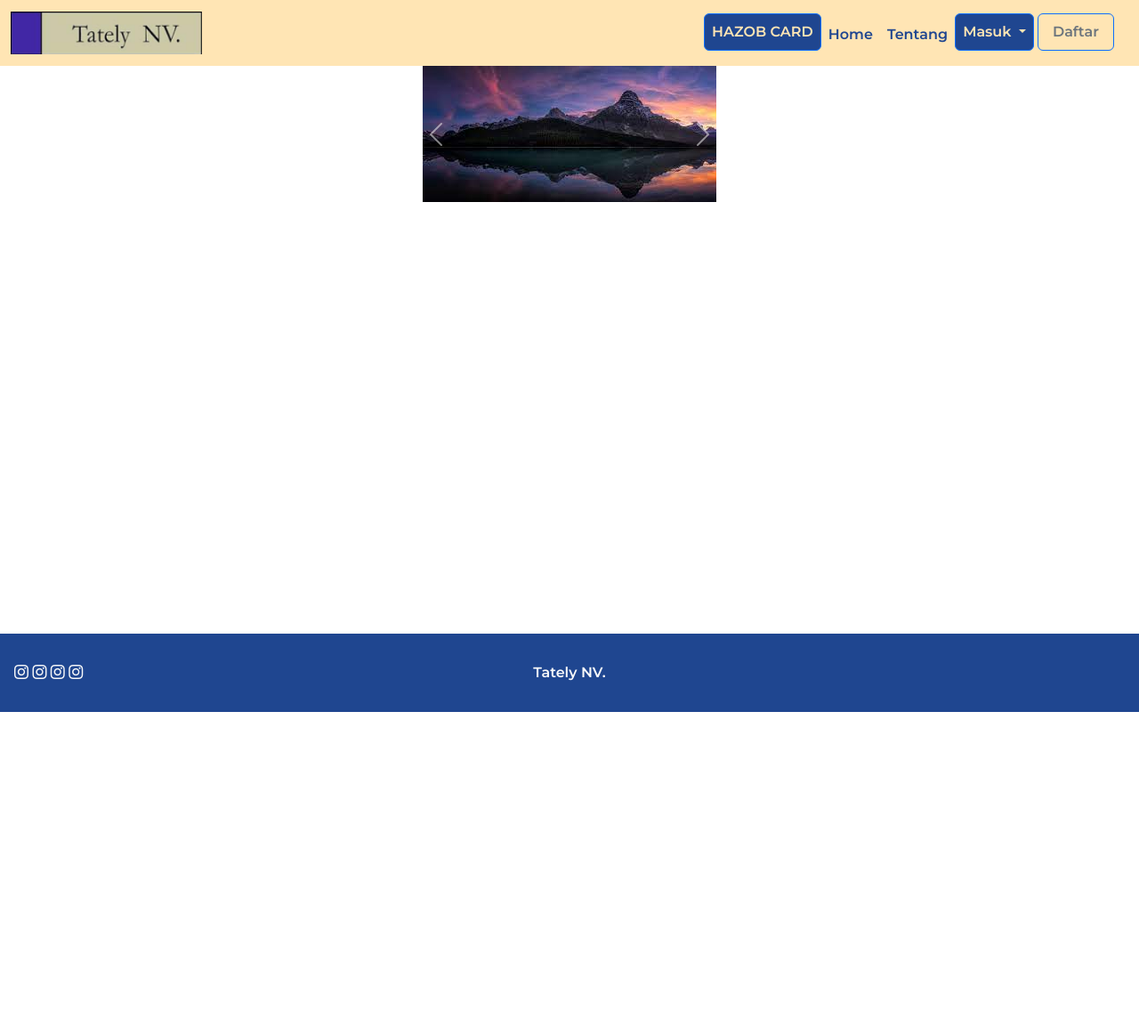
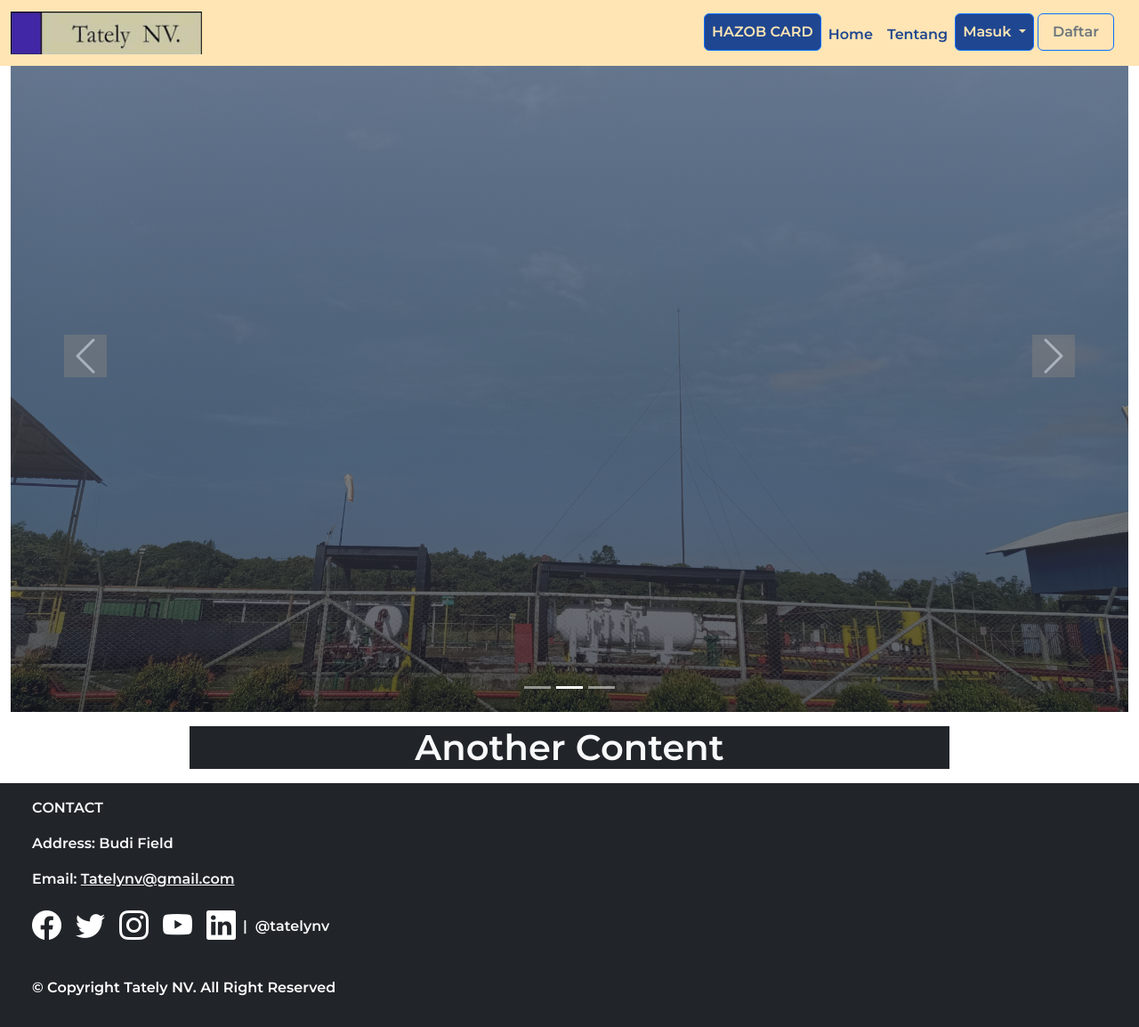
Before and after one commit to rizkynfal/KPTatelyNV, a CodeIgniter app: page /KPTatelyNV/index.php/dashboard/dashboardOperator in a window 1280 px wide. Shown: the whole page at 89% size. Before the commit the page ends 800 px from the top, so only its background shows below. Run offline with CodeIgniter, Linux system fonts and the light colour scheme; some libraries are stand-ins or nearby versions.

Commit message:
nambah dkit

```diff
--- a/application/controllers/Dashboard.php
+++ b/application/controllers/Dashboard.php
@@ -14,7 +14,7 @@
         $data['judul'] = "Superintendent Dashboard";
         $this->load->view('templates/head');
         $this->load->view('dashboard/sidebar-dashboard', $data);
-        $this->load->view('dashboard/superintendent/index');
+        $this->load->view('dashboard/index');
     }
     public function dashboardSupervisor()
     {
--- a/application/controllers/Production.php
+++ b/application/controllers/Production.php
@@ -7,6 +7,7 @@
         $data['judul'] = "Superintendent Dashboard";
         $this->load->view('templates/head');
         $this->load->view('dashboard/sidebar-dashboard',$data);
+        $this->load->view('dashboard/index');
         $this->load->view('data_production/production_data');
     }
     public function monthlyOilProduced()
--- /dev/null
+++ b/application/views/dashboard/index.php
@@ -0,0 +1,4 @@
+<section id="mainDash" class="justify-content-start">
+<div class="d-flex flex-nowrap ms-auto position-relative" style="background-color: #FFF !important; ">
+    <div class="p-5 col-auto shadow mb-5 container " style="border-radius: 30px;">
+        <div class="mt-5">
--- a/application/views/dashboard/superintendent/index.php
+++ /dev/null
@@ -1,3 +0,0 @@
-<div class="container-fluid p-3 min-vh-100">
-ttttttttttttttttt
-</div>
--- a/application/views/data_production/monthly_report/monthly_gas.php
+++ b/application/views/data_production/monthly_report/monthly_gas.php
@@ -10,7 +10,7 @@
                         </div>
                         <div class="panel-body m-4">
 
-                            <div class="table-responsive">
+                            <div class="table-responsive ">
                                 <table id="example" class="table table-bordered table-hover text-center border-dark">
 
                                     <tr>
--- a/application/views/data_production/monthly_report/monthly_oil.php
+++ b/application/views/data_production/monthly_report/monthly_oil.php
@@ -36,7 +36,6 @@
                                 <td>tes</td>
                                 <td>tes</td>
                                 <td>tes</td>
-
                             </tr>
                             </tbody>
                         </table>
--- a/application/views/home_page/index.php
+++ b/application/views/home_page/index.php
@@ -1,28 +1,39 @@
 <main>
-    <div class="container-fluid d-flex justify-content-center">
-        <div class="row " >
-        <div id="carouselExampleControls" class="carousel slide" data-bs-ride="carousel">
-            <div class="carousel-inner">
-                <div class="carousel-item active">
-                    <img src="assets/img/foto1.jpg" class="img-fluid w-96" alt="...">
+    <section id="slider">
+        <div class="container-fluid position-relative ">
+            <div id="carouselExampleInterval" class="carousel slide carousel-fade" data-bs-ride="carousel">
+                <div class="carousel-indicators">
+                    <button type="button" data-bs-target="#carouselExampleIndicators" data-bs-slide-to="0" class="active" aria-current="true" aria-label="Slide 1"></button>
+                    <button type="button" data-bs-target="#carouselExampleIndicators" data-bs-slide-to="1" aria-label="Slide 2"></button>
+                    <button type="button" data-bs-target="#carouselExampleIndicators" data-bs-slide-to="2" aria-label="Slide 3"></button>
                 </div>
-                <div class="carousel-item">
-                    <img src="assets/img/foto2.jpg" class="img-fluid w-80" alt="...">
-                </div>
-                <div class="carousel-item">
-                    <img src="assets/img/foto3.jpg" class="img-fluid w-80" alt="...">
+                <div class="carousel-inner d-flex flex-row">
+                    <div class="carousel-item active" data-bs-interval="1000">
+                        <div class="container-fluid" style="background-image:linear-gradient(rgba(142, 143, 147, 0.7),rgba(22, 25, 37, 0.7)), url('assets/img/budi-field-1.jpg'); height: 100vh; background-position: center; background-size: cover;"></div>
+                    </div>
+                    <div class="carousel-item" data-bs-interval="2000">
+                        <div class="container-fluid" style="background-image:linear-gradient(rgba(142, 143, 147, 0.7),rgba(22, 25, 37, 0.7)), url('assets/img/budi-field-2.jpg'); height: 100vh; background-position: center; background-size: cover;"></div>
+                    </div>
+                    <div class="carousel-item" data-bs-interval="2000">
+                        <div class="container-fluid" style="background-image:linear-gradient(rgba(142, 143, 147, 0.7),rgba(22, 25, 37, 0.7)), url('assets/img/budi-field-3.jpg'); height: 100vh; background-position: center; background-size: cover;"></div>
+                    </div>
                 </div>
             </div>
-            <button class="carousel-control-prev" type="button" data-bs-target="#carouselExampleControls" data-bs-slide="prev">
-                <span class="carousel-control-prev-icon" aria-hidden="true"></span>
-                <span class="visually-hidden">Previous</span>
-            </button>
-            <button class="carousel-control-next" type="button" data-bs-target="#carouselExampleControls" data-bs-slide="next">
-                <span class="carousel-control-next-icon" aria-hidden="true"></span>
-                <span class="visually-hidden">Next</span>
-            </button>
         </div>
-    </div>
-    </div>
+        <button class="carousel-control-prev position-absolute text-center" type="button" data-bs-target="#carouselExampleInterval" data-bs-slide="prev">
+            <span class="carousel-control-prev-icon p-4" style="background-color:grey;" aria-hidden="true"></span>
+            <span class="visually-hidden">Previous</span>
+        </button>
+        <button class="carousel-control-next position-absolute" type="button" data-bs-target="#carouselExampleInterval" data-bs-slide="next">
+            <span class="carousel-control-next-icon p-4" style="background-color: grey" aria-hidden="true"></span>
+            <span class="visually-hidden">Next</span>
+        </button>
+    </section>
+
+    <section>
+        <div class="container fluid bg-dark mt-3 col-lg-8 col-md-8 col-sm-12 col-12 mb-3">
+            <h1 class="text-center text-light">Another Content</h1>
+        </div>
+    </section>
 
 </main>
--- a/application/views/home_page/navbar-home.php
+++ b/application/views/home_page/navbar-home.php
@@ -2,9 +2,10 @@
 
 </head>
 
-<body class="d-flex flex-column min-vh-100">
-    <nav class="navbar navbar-expand-lg " style="background-color: #FFE5B4;">
-        <div class="container-fluid">
+<body>
+
+    <nav class="navbar navbar-expand fixed-top" style="background-color: #FFE5B4;">
+        <div class="container-fluid ">
             <a class="navbar-brand" href="home/index"><img src="<?= base_url() ?>assets/img/logo.png" alt="Go Check-In" width="85%" height="100%"></a>
             <button class="navbar-toggler" type="button" data-bs-toggle="collapse" data-bs-target="#navbarSupportedContent" aria-controls="navbarSupportedContent" aria-expanded="false" aria-label="Toggle navigation">
                 <span class="navbar-toggler-icon"></span>
@@ -13,11 +14,11 @@
             <div class="collapse navbar-collapse" id="navbarSupportedContent">
                 <ul class="navbar-nav ms-auto me-3">
                     <li class="nav-item">
-                        <a class="nav-link btn btn-primary" style="color:#FFE5B4; background-color:#1F4690;" href="https://docs.google.com/forms/d/e/1FAIpQLScA7vw95xNWYpv0YRamjKtMHxAGPsr6KOz-Vo6N3A4lPwuMSA/viewform" >HAZOB CARD</a>
+                        <a class="nav-link btn btn-primary" style="color:#FFE5B4; background-color:#1F4690;" href="https://docs.google.com/forms/d/e/1FAIpQLScA7vw95xNWYpv0YRamjKtMHxAGPsr6KOz-Vo6N3A4lPwuMSA/viewform">HAZOB CARD</a>
                     </li>
 
                     <li class="nav-item">
-                        <a class="mt-1 nav-link active"aria-current="page" style="color: #1F4690;" href="#" id="nav_kontak">Home</a>
+                        <a class="mt-1 nav-link active" aria-current="page" style="color: #1F4690;" href="#" id="nav_kontak">Home</a>
                     </li>
                     <li class="nav-item">
                         <a class="mt-1 nav-link montserrat-semibold" style="color: #1F4690;" href="#" id="">Tentang</a>
@@ -27,9 +28,9 @@
                             Masuk
                         </a>
                         <ul class="dropdown-menu" style="background-color: #1F4690;" aria-labelledby="navbarDropdown">
-                            <li><a class="text-center dropdown-item text-primary" data-bs-target="#loginModalSuperint" data-bs-toggle="modal" href="#loginSuperint">Superintendent</a></li>
-                            <li><a class="text-center dropdown-item text-primary" data-bs-target="#loginModalSupervisor" data-bs-toggle="modal" href="#loginSupervisor">Supervisor</a></li>
-                            <li><a class="text-center dropdown-item text-primary" data-bs-target="#loginModalOperator" data-bs-toggle="modal" href="#loginOperator">Operator</a></li>
+                            <li><a class="text-center dropdown-item text-primary" data-bs-target="#loginOffcanvasSuperint" data-bs-toggle="offcanvas" href="#loginSuperint">Superintendent</a></li>
+                            <li><a class="text-center dropdown-item text-primary" data-bs-target="#loginOffcanvasSupervisor" data-bs-toggle="offcanvas" href="#loginSupervisor">Supervisor</a></li>
+                            <li><a class="text-center dropdown-item text-primary" data-bs-target="#loginOffcanvasOperator" data-bs-toggle="offcanvas" href="#loginOperator">Operator</a></li>
                         </ul>
                     </li>
                     <li class="nav-item">
@@ -42,15 +43,13 @@
     </nav>
 
     <section id="loginSuperint">
-        <div class="modal fade " id="loginModalSuperint" tabindex="-1" aria-labelledby="loginModalLabel" aria-hidden="true">
-            <div class="modal-dialog ">
-                <div class="modal-content bg-secondary">
+        <div class="offcanvas offcanvas-start" tabindex="-1" id="loginOffcanvasSuperint" aria-labelledby="loginOffcanvaslLabel" aria-hidden="true" data-bs-backdrop="static">
+            <div class="offcanvas-header bg-secondary ">
+                <h5 class="text-primary offcanvas-title" id="offcanvasLabel">Superintendent Login</h5>
+                <button type="button" class="btn-close bg-light" data-bs-dismiss="offcanvas" aria-label="Close"></button>
+            </div>
+            <div class="offcanvas-body bg-secondary">
                 <form action="<?= base_url() ?>home/loginSuperint" method="POST">
-                        <div class="modal-header">
-                            <h5 class="modal-title text-primary" id="loginModalLabel">Superintendent Login</h5>
-                            <button type="button" class="btn-close" data-bs-dismiss="modal" aria-label="Close"></button>
-                        </div>
-                        <div class="modal-body">
                     <div class="mb-3">
                         <label class="text-primary form-label">Username</label>
                         <input type="text" class="form-control" id="username" name="username" placeholder="username" required>
@@ -59,70 +58,61 @@
                         <label class="text-primary form-label">Password</label>
                         <input type="password" class="form-control" id="password" name="password" placeholder="********" required>
                     </div>
-                        </div>
-                        <div class="modal-footer">
-                            <button type="button" class="btn btn-danger" data-bs-dismiss="modal">Batal</button>
+
+                    <div class="mt-4 d-flex">
                         <input type="submit" class="btn btn-success" value="Login" id="login">
                     </div>
                 </form>
             </div>
         </div>
-        </div>
     </section>
 
+
     <section id="loginSupervisor">
-        <div class="modal fade" id="loginModalSupervisor" tabindex="-1" aria-labelledby="loginModalLabel" aria-hidden="true">
-            <div class="modal-dialog">
-                <div class="modal-content">
-                    <form action="home/loginSupervisor" method="POST">
-                        <div class="modal-header">
-                            <h5 class="modal-title" id="loginModalLabel">Login</h5>
-                            <button type="button" class="btn-close" data-bs-dismiss="modal" aria-label="Close"></button>
+        <div class="offcanvas offcanvas-start" tabindex="-1" id="loginOffcanvasSupervisor" aria-labelledby="loginOffcanvaslLabel" aria-hidden="true" data-bs-backdrop="static">
+            <div class="offcanvas-header bg-secondary ">
+                <h5 class="text-primary offcanvas-title" id="offcanvasLabel">Supervisor Login</h5>
+                <button type="button" class="btn-close bg-light" data-bs-dismiss="offcanvas" aria-label="Close"></button>
             </div>
-                        <div class="modal-body">
+            <div class="offcanvas-body bg-secondary">
+                <form action="" method="POST">
                     <div class="mb-3">
-                                <label class="form-label">Username</label>
-                                <input type="text" class="form-control" id="username" name="username" placeholder="example" required>
+                        <label class="text-primary form-label">Username</label>
+                        <input type="text" class="form-control" id="username" name="username" placeholder="username" required>
                     </div>
                     <div class="mb-3">
-                                <label class="form-label">Password</label>
+                        <label class="text-primary form-label">Password</label>
                         <input type="password" class="form-control" id="password" name="password" placeholder="********" required>
                     </div>
-                        </div>
-                        <div class="modal-footer">
-                            <button type="button" class="btn btn-danger" data-bs-dismiss="modal">Batal</button>
+
+                    <div class="mt-4 d-flex">
                         <input type="submit" class="btn btn-success" value="Login" id="login">
                     </div>
                 </form>
             </div>
         </div>
-        </div>
     </section>
     <section id="loginOperator">
-        <div class="modal fade" id="loginModalOperator" tabindex="-1" aria-labelledby="loginModalLabel" aria-hidden="true">
-            <div class="modal-dialog">
-                <div class="modal-content">
-                    <form action="<?= base_url('home/loginOperator')?>" method="POST">
-                        <div class="modal-header">
-                            <h5 class="modal-title" id="loginModalLabel">Login</h5>
-                            <button type="button" class="btn-close" data-bs-dismiss="modal" aria-label="Close"></button>
+        <div class="offcanvas offcanvas-start" tabindex="-1" id="loginOffcanvasOperator" aria-labelledby="loginOffcanvaslLabel" aria-hidden="true" data-bs-backdrop="static">
+            <div class="offcanvas-header bg-secondary ">
+                <h5 class="text-primary offcanvas-title" id="offcanvasLabel">Operator Login</h5>
+                <button type="button" class="btn-close bg-light" data-bs-dismiss="offcanvas" aria-label="Close"></button>
             </div>
-                        <div class="modal-body">
+            <div class="offcanvas-body bg-secondary">
+                <form action="" method="POST">
                     <div class="mb-3">
-                                <label class="form-label">Username</label>
-                                <input type="text" class="form-control" id="username" name="username" placeholder="example" required>
+                        <label class="text-primary form-label">Username</label>
+                        <input type="text" class="form-control" id="username" name="username" placeholder="username" required>
                     </div>
                     <div class="mb-3">
-                                <label class="form-label">Password</label>
+                        <label class="text-primary form-label">Password</label>
                         <input type="password" class="form-control" id="password" name="password" placeholder="********" required>
                     </div>
-                        </div>
-                        <div class="modal-footer">
-                            <button type="button" class="btn btn-danger" data-bs-dismiss="modal">Batal</button>
+
+                    <div class="mt-4 d-flex">
                         <input type="submit" class="btn btn-success" value="Login" id="login">
                     </div>
                 </form>
             </div>
         </div>
-        </div>
     </section>
--- a/application/views/templates/footer.php
+++ b/application/views/templates/footer.php
@@ -1,20 +1,33 @@
 </body>
-<footer class="footer">
-    <div class="m-3 pt-3">
-        <div class="row row-cols-auto ">
-            <div class="col-1">
-                <a class="text-light" href="#"><span class="bi-instagram"></span></a>
-                <a class="text-light" href="#"><span class="bi-instagram"></span></a>
-                <a class="text-light" href="#"><span class="bi-instagram"></span></a>
-                <a class="text-light" href="#"><span class="bi-instagram"></span></a>
+<footer id="menuFooterSection" class="container-fluid bg-dark py-3">
+    <div class="row">
+        <div class="col-lg-16 col-md-10 col-sm-12 col-12 ms-4 mx-auto">
+            <div class="row">
+
+                <div class="col-lg-8 col-md-8 col-sm-12 col-12 mb-3 text-light">
+                    <div class="mb-3">
+                        <div class="font-weight-bold title text-uppercase"> Contact</div>
+                    </div>
+                    <div class="address text-light">
+                        <p class="text-light"><strong>Address: </strong>Budi Field</p>
+                        <p><strong>Email: </strong><a href="" class="text-light">Tatelynv@gmail.com</a></p>
+                    </div>
+                    <div class="d-flex list-group-horizontal ">
+                        <a href="" class="text-white me-2" style="font-size: 33px;"><i class="bi bi-facebook"></i></a>
+                        <a href="" class="text-white mx-2" style="font-size: 33px;"><i class="bi-twitter"></i></a>
+                        <a href="" class="text-white mx-2" style="font-size: 33px;"><i class="bi-instagram"></i></a>
+                        <a href="" class="text-white mx-2" style="font-size: 33px;"><i class="bi-youtube"></i></a>
+                        <a href="" class="text-white mx-2" style="font-size: 33px;"><i class="bi-linkedin"></i></a>
+                        <div class="d-flex align-items-center justify-content-center ml-2">
+                            | &nbsp;<strong>@tatelynv</strong></div>
+                    </div>
+                </div>
             </div>
-            <div class="col-10">
-                <p class="text-light text-center">Tately NV.</p>
+            <div class="footer-copy py-3 text-start text-white">
+                © Copyright Tately NV. All Right Reserved
             </div>
         </div>
     </div>
-
-
 </footer>
 
 </html>
--- a/application/views/templates/head.php
+++ b/application/views/templates/head.php
@@ -10,8 +10,7 @@
     <link rel="stylesheet" href="<?php echo base_url('assets/node_modules/bootstrap/dist/css/bootstrap.css') ?>">
 
     <!-- bootstrap JS -->
-    <script src="<?php echo base_url('assets/node_modules/bootstrap/dist/js/bootstrap.js') ?>"></script>
-    <script type="text/javascript " src="<?php echo base_url('assets/node_modules/bootstrap/dist/js/bootstrap.bundle.min.js') ?>"></script>
+    <script src="<?php echo base_url('assets/node_modules/bootstrap/dist/js/bootstrap.bundle.min.js') ?>"></script>
 
     <!-- bootstrap icon -->
     <link rel="stylesheet" href="<?php echo base_url('assets/node_modules/bootstrap-icons/font/bootstrap-icons.css') ?>
@@ -21,5 +20,5 @@
     <!-- Daterange picker -->
     <link rel="stylesheet" href="<?php echo base_url('assets/node_modules/bootstrap-daterangepicker/daterangepicker.css') ?>">
 
-    <link rel="stylesheet" href="<?php echo base_url('assets/css/style.css') ?>">
-    <link rel="stylesheet" href="<?php echo base_url('assets/css/font.css') ?>">
+    <link rel="stylesheet" href="<?= base_url() ?>assets/css/style.css">
+    <link rel="stylesheet" href="<?= base_url() ?>assets/css/font.css">
--- a/assets/css/style.css
+++ b/assets/css/style.css
@@ -2,20 +2,15 @@
     font-family: "MontserratSemiBold" !important;
 }
 
-#superin-body ul a {
-    font-family: "MontserratRegular" !important;
-    font-size: 14px;
+#sidebar {
+    width: 35%;
 }
 
-.monthly-gas-table table tr th {
-    font-size: 12px;
+.container-sm div nav {
+    position: absolute;
+    top: 8%;
+    box-shadow: 0 0.1rem 1rem rgb(0 0 0 / 20%);
+    margin-left: 0%;
+    min-height: 100%;
+    margin-right: 50%;
 }
-
-.monthly-gas-table table tr td {
-    font-size: 12px;
-}
-
-footer {
-    background-color: #1F4690;
-    margin-top: auto;
-}
```
Also changed, not shown: application/views/dashboard/sidebar-dashboard.php (+47 -15 lines), application/views/data_production/production_data.php (+8 -1 lines), application/views/dashboard/chart.php (added), assets/img/budi-field-1.jpg (added), assets/img/budi-field-2.jpg (added), 1 other file. Lines whose indentation alone changed are shown as unchanged.
